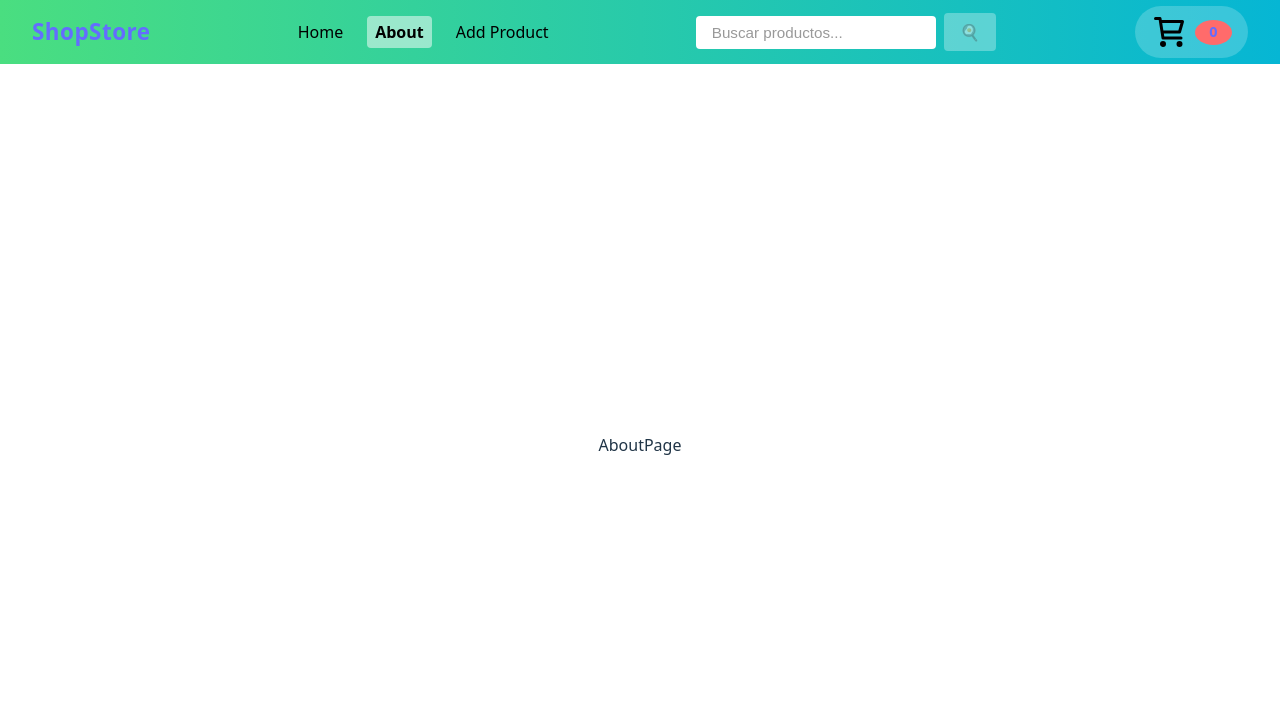
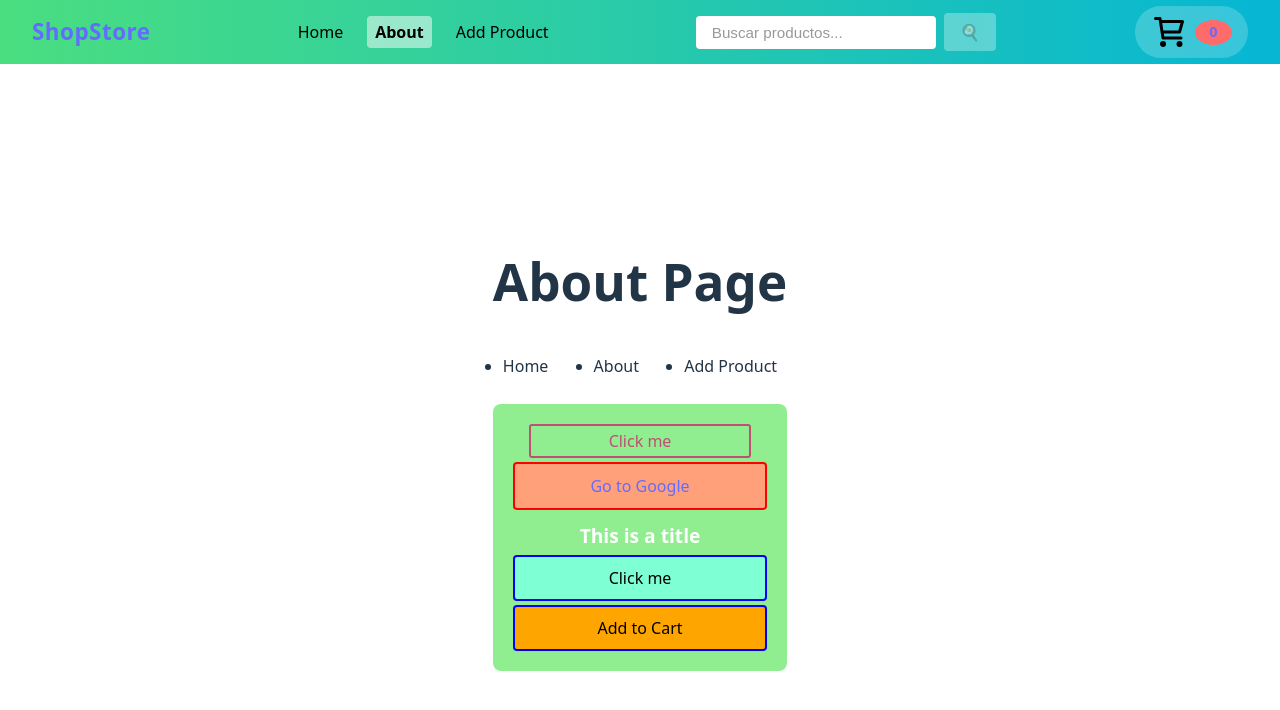
Before and after one commit to GersoZz/my-first-ecommerce, a React (Vite) app: page /about in a window 1280 px wide. Shown: the top 710 px of the page. Built offline with nearby package versions, Linux system fonts and the light colour scheme.

Commit message:
feat: add styled-components and implement button styles in AboutPage

```diff
--- a/package.json
+++ b/package.json
@@ -23,6 +23,7 @@
     "eslint-plugin-react-hooks": "^7.0.1",
     "eslint-plugin-react-refresh": "^0.4.24",
     "globals": "^16.5.0",
+    "styled-components": "^6.3.11",
     "vite": "^7.2.4"
   }
 }
--- /dev/null
+++ b/src/components/styles/Buttons.styles.js
@@ -0,0 +1,73 @@
+import styled from 'styled-components'
+
+export const ButtonEx1 = styled.button`
+  background: transparent;
+  border-radius: 3px;
+  border: 2px solid #bf4f74;
+  color: #bf4f74;
+  margin: 0 1em;
+  padding: 0.25em 1em;
+`
+
+export const LinkButton = styled.a`
+  padding: 10px;
+  border: 2px solid red;
+  border-radius: 4px;
+  background-color: LightSalmon;
+`
+
+export const ButtonsContainer = styled.div`
+  display: flex;
+  flex-direction: column;
+  gap: 4px;
+  background-color: LightGreen;
+  padding: 20px;
+  border-radius: 8px;
+
+  h2 {
+    font-weight: bold;
+    font-size: 1.2rem;
+    margin: 0;
+    margin-top: 8px;
+    color: #fff;
+  }
+`
+
+export const ButtonEx2 = styled.button`
+  padding: 10px;
+  border: 2px solid blue;
+  border-radius: 4px;
+  background-color: Aquamarine;
+
+  &:hover {
+    background-color: DarkSeaGreen;
+  }
+
+  &:focus {
+    outline: none;
+  }
+`
+
+export const NavBarButtons = styled.ul`
+  display: flex;
+  flex-direction: row;
+  justify-content: space-between;
+  padding: 10px;
+
+  @media (max-width: 768px) {
+    flex-direction: column;
+    align-items: flex-start;
+    gap: 10px;
+  }
+`
+
+export const ButtonEx3 = styled.button`
+  padding: 10px;
+  border: 2px solid blue;
+  border-radius: 4px;
+  background-color: ${(props) => (props.$active ? 'lightblue' : 'orange')};
+
+  &:focus {
+    outline: none;
+  }
+`
--- a/src/pages/AboutPage.jsx
+++ b/src/pages/AboutPage.jsx
@@ -1,5 +1,43 @@
+import { useState } from 'react'
+import {
+  ButtonEx1,
+  ButtonEx2,
+  ButtonEx3,
+  ButtonsContainer,
+  LinkButton,
+  NavBarButtons,
+} from '../components/styles/Buttons.styles'
+
+const CartButton = () => {
+  const [added, setAdded] = useState(false)
+
+  return (
+    <ButtonEx3 onClick={() => setAdded((p) => !p)} $active={added}>
+      {added ? 'Added' : 'Add to Cart'}
+    </ButtonEx3>
+  )
+}
+
 function AboutPage() {
-  return <div>AboutPage</div>
+  return (
+    <div>
+      <h1>About Page</h1>
+      <NavBarButtons>
+        <li>Home</li>
+        <li>About</li>
+        <li>Add Product</li>
+      </NavBarButtons>
+      <ButtonsContainer>
+        <ButtonEx1>Click me</ButtonEx1>
+        <LinkButton href="https://www.google.com" target="_blank">
+          Go to Google
+        </LinkButton>
+        <h2>This is a title</h2>
+        <ButtonEx2>Click me</ButtonEx2>
+        <CartButton />
+      </ButtonsContainer>
+    </div>
+  )
 }
 
 export default AboutPage
```
Also changed, not shown: 1 other file (tests, documents, lock files or other folders).
